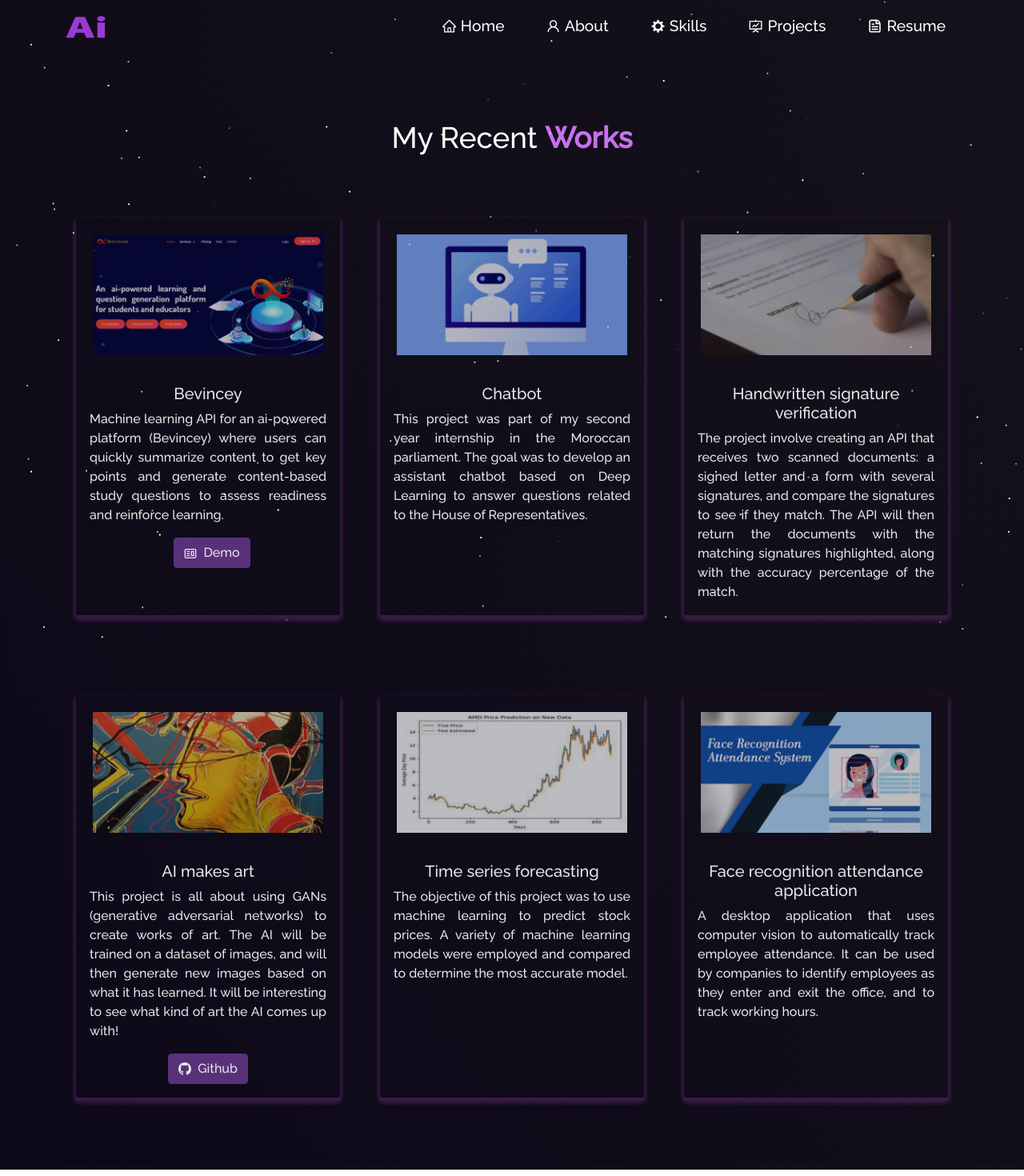
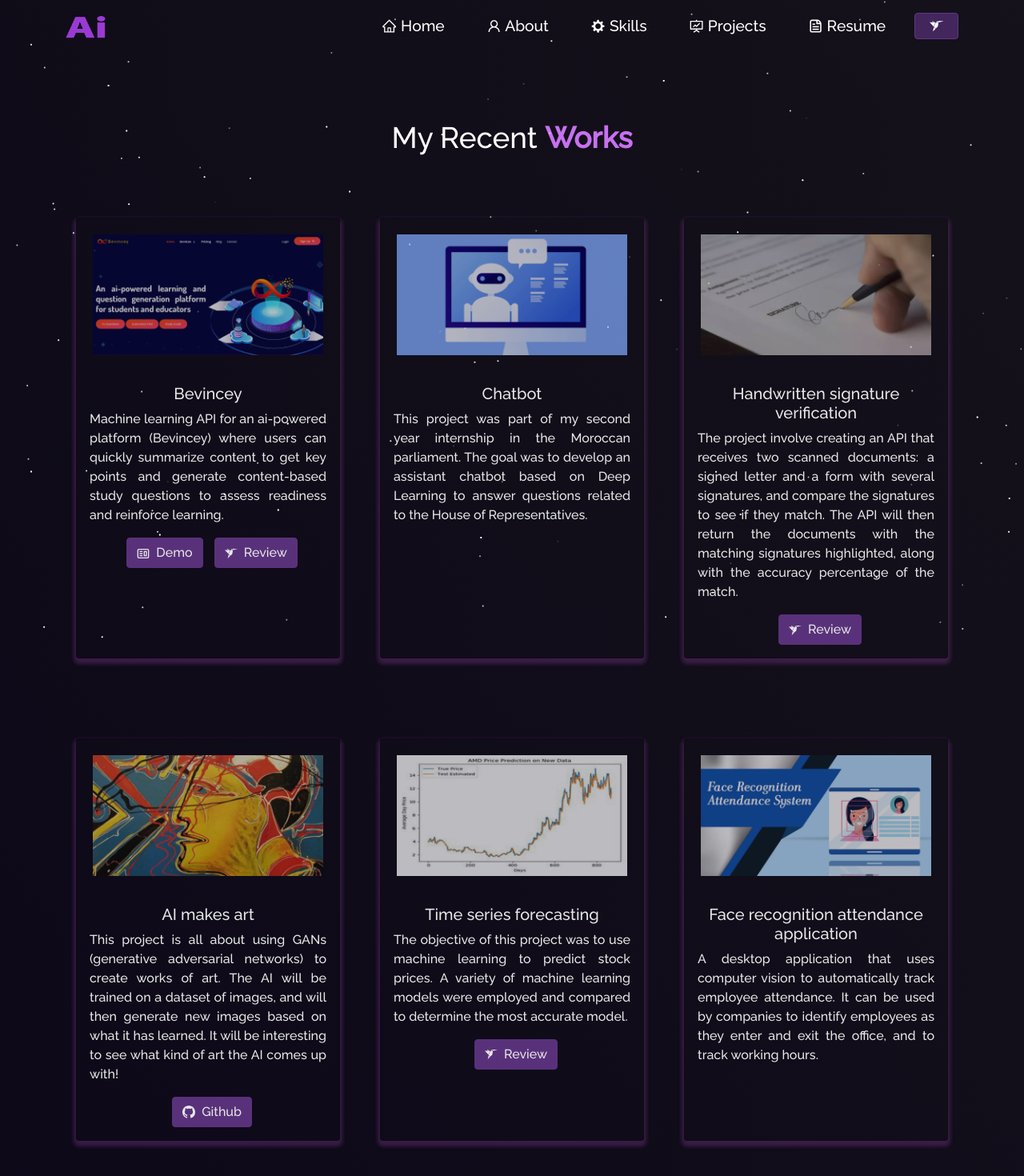
Before and after one commit to alami-oussama/portfolio, a React (Create React App) app: page /project in a window 1280 px wide. Shown: the top 1470 px of the page at 80% size. Built offline with nearby package versions, Linux system fonts and the light colour scheme.

Commit message:
add freelancer account

```diff
--- a/src/components/About/About.js
+++ b/src/components/About/About.js
@@ -23,8 +23,11 @@ function About() {
                   Artificial Intelligence Engineering Student
                 </b>
               </i>{" "}
-              from ENSIAS (National School of Computer Science in Rabat,
-              Morocco).
+              from ENSIAS, and{" "}
+              <i>
+                <b className="purple">Machine Learning Freelancer </b>
+              </i>{" "}
+              at Freelancer.com and Upwork.com.
               <br />
               <br />I am motivated to improve my skills and learn new ones,
               which I can then use to create real projects. I stay up-to-date
--- a/src/components/Navbar.js
+++ b/src/components/Navbar.js
@@ -3,12 +3,14 @@ import Navbar from "react-bootstrap/Navbar";
 import Nav from "react-bootstrap/Nav";
 import Container from "react-bootstrap/Container";
 import logo from "../Assets/logo.png";
+import Button from "react-bootstrap/Button";
 import { Link } from "react-router-dom";
 import {
   AiOutlineHome,
   AiOutlineFundProjectionScreen,
   AiOutlineUser,
 } from "react-icons/ai";
+import { SiFreelancer } from "react-icons/si";
 import { DiAptana } from "react-icons/di";
 
 import { CgFileDocument } from "react-icons/cg";
@@ -95,6 +97,16 @@ function NavBar() {
                 <CgFileDocument style={{ marginBottom: "2px" }} /> Resume
               </Nav.Link>
             </Nav.Item>
+
+            <Nav.Item className="freelance-btn">
+              <Button
+                href="https://www.freelancer.com/u/Oussama2IA"
+                target="_blank"
+                className="freelance-btn-inner"
+              >
+                <SiFreelancer style={{ fontSize: "1.1em" }} />
+              </Button>
+            </Nav.Item>
           </Nav>
         </Navbar.Collapse>
       </Container>
--- a/src/components/Projects/ProjectCards.js
+++ b/src/components/Projects/ProjectCards.js
@@ -3,6 +3,7 @@ import Card from "react-bootstrap/Card";
 import Button from "react-bootstrap/Button";
 import { CgWebsite } from "react-icons/cg";
 import { BsGithub } from "react-icons/bs";
+import { SiFreelancer } from "react-icons/si";
 
 function ProjectCards(props) {
   return (
@@ -14,14 +15,18 @@ function ProjectCards(props) {
           {props.description}
         </Card.Text>
         {props.ghLink && (
-          <Button variant="primary" href={props.ghLink} target="_blank">
+          <Button
+            variant="primary"
+            href={props.ghLink}
+            target="_blank"
+            style={{ marginLeft: "10px" }}
+          >
             <BsGithub /> &nbsp;Github
           </Button>
         )}
+
         {"\n"}
         {"\n"}
-
-        {/* If the component contains Demo link and if it's not a Blog then, it will render the below component  */}
 
         {props.demoLink && (
           <Button
@@ -34,6 +39,21 @@ function ProjectCards(props) {
             {"Demo"}
           </Button>
         )}
+
+        {"\n"}
+        {"\n"}
+
+        {props.freeLink && (
+          <Button
+            variant="primary"
+            href={props.freeLink}
+            target="_blank"
+            style={{ marginLeft: "10px" }}
+          >
+            <SiFreelancer /> &nbsp;
+            {"Review"}
+          </Button>
+        )}
       </Card.Body>
     </Card>
   );
--- a/src/components/Projects/Projects.js
+++ b/src/components/Projects/Projects.js
@@ -24,6 +24,7 @@ function Projects() {
               title="Bevincey"
               description="Machine learning API for an ai-powered platform (Bevincey) where users can quickly summarize content to get key points and generate content-based study questions to assess readiness and reinforce learning."
               demoLink="https://bevincey.com/"
+              freeLink="https://www.freelancer.com/projects/website-design/Powered-Test-Question-Generator"
             />
           </Col>
 
@@ -42,6 +43,7 @@ function Projects() {
               isBlog={false}
               title="Handwritten signature verification"
               description="The project involve creating an API that receives two scanned documents: a signed letter and a form with several signatures, and compare the signatures to see if they match. The API will then return the documents with the matching signatures highlighted, along with the accuracy percentage of the match."
+              freeLink="https://www.freelancer.com/projects/flutter/Build-image-recognition-app-identify"
             />
           </Col>
 
@@ -61,6 +63,7 @@ function Projects() {
               isBlog={false}
               title="Time series forecasting"
               description="The objective of this project was to use machine learning to predict stock prices. A variety of machine learning models were employed and compared to determine the most accurate model."
+              freeLink="https://www.freelancer.com/projects/python/Machine-learning-time-series-python"
             />
           </Col>
 
--- a/src/style.css
+++ b/src/style.css
@@ -708,12 +708,12 @@ button:focus {
   }
 }
 
-.fork-btn {
+.freelance-btn {
   font-size: 1.1em !important;
   padding-top: 10px !important;
 }
 
-.fork-btn-inner {
+.freelance-btn-inner {
   line-height: 1.4em !important;
   background-color: #934cce5e !important;
   padding: 0.25rem 1.1rem !important;
@@ -721,11 +721,11 @@ button:focus {
   text-align: center !important;
 }
 
-.fork-btn-inner:hover {
+.freelance-btn-inner:hover {
   transform: translateY(-2px) !important;
   background-color: #a24dd386 !important;
   border-color: #a24dd386 !important;
 }
-.fork-btn-inner::after {
+.freelance-btn-inner::after {
   display: none !important;
 }
```
